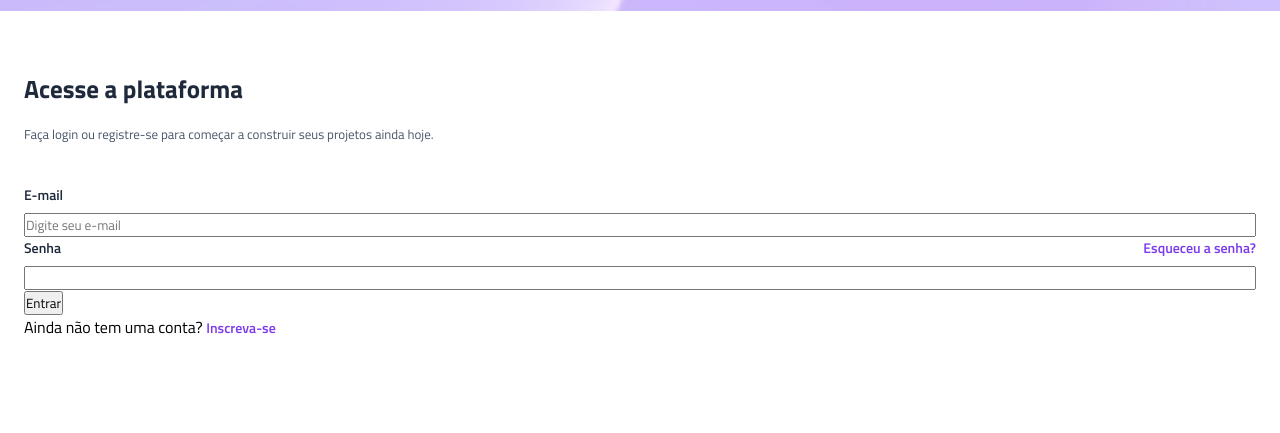
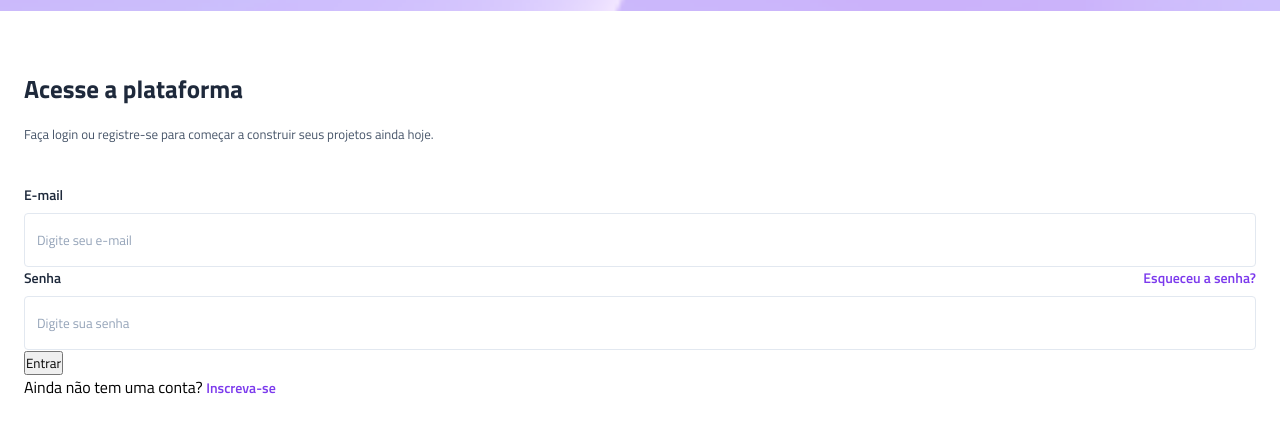
Before and after one commit to MaykonRaphael/vertigo, a plain HTML site: page index.html in a window 1280 px wide. Shown: the part 123-556 px from the top of the page. Drawn offline with Linux system fonts and the light colour scheme.

Commit message:
style: input

```diff
--- a/index.html
+++ b/index.html
@@ -32,7 +32,7 @@
             <label for="password">Senha</label>
             <a href="#">Esqueceu a senha?</a>
           </div>
-          <input type="password" name="password" id="password">
+          <input type="password" name="password" id="password" placeholder="Digite sua senha">
         </div>
         <button>Entrar</button>
       </form>
--- a/styles/style.css
+++ b/styles/style.css
@@ -62,6 +62,21 @@ main {
   font-weight: 600;
 }
 
+.login input {
+  border: 1px solid var(--gray-200);
+  padding: 1rem 0.75rem;
+  border-radius: 0.25rem;
+}
+
+.login input::placeholder {
+  color: var(--gray-400);
+}
+
+.login input:hover,
+.login input:focus {
+  outline: 1px solid var(--purple);
+}
+
 .login a {
   color: var(--purple);
   font-size: 0.875rem;
```
